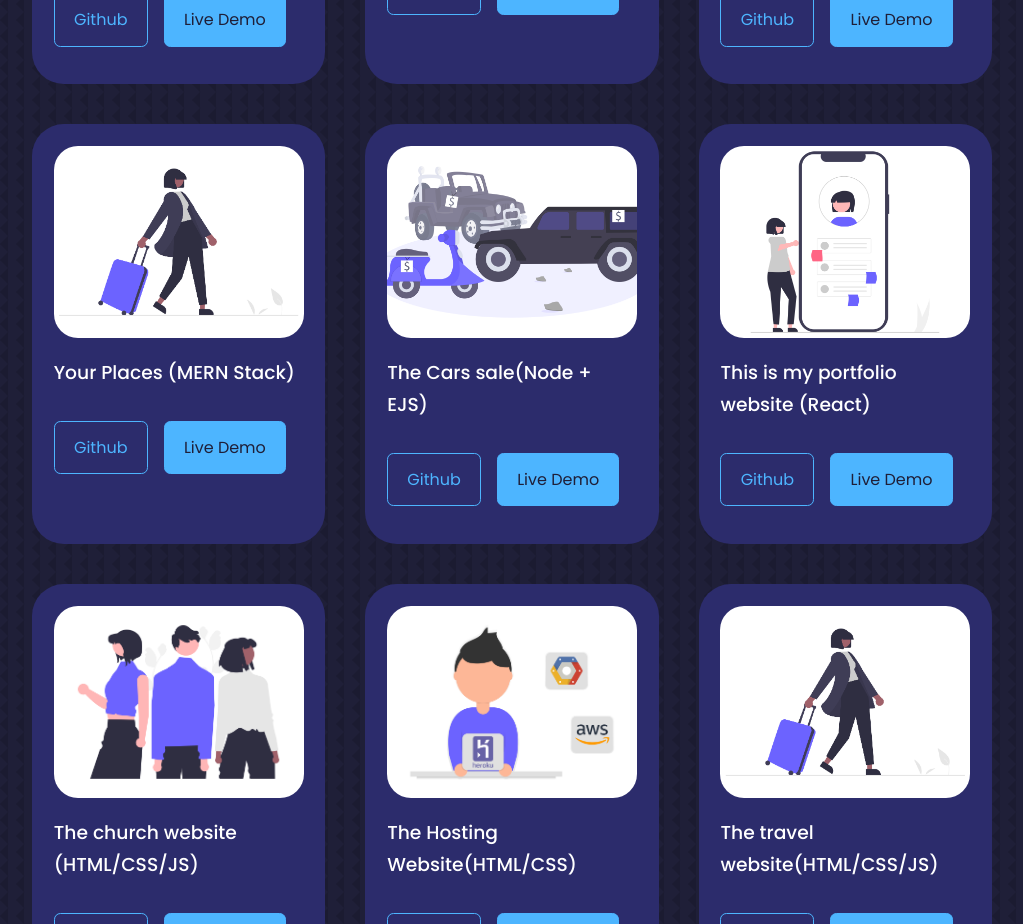
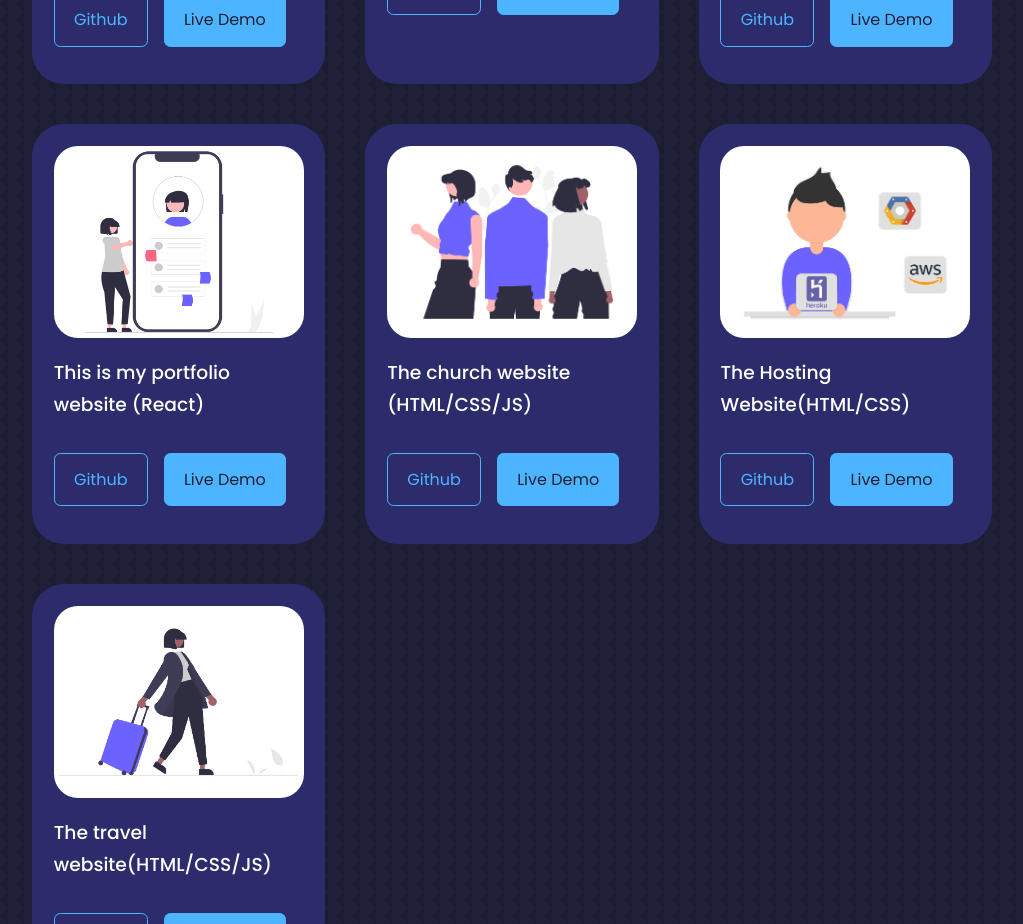
Before and after one commit to Marchelllo27/portfolio-react, a React (Create React App) app: page / in a window 1280 px wide. Shown: the part 3380-4304 px from the top of the page, without its empty margins (128-1151 px from the left). Built offline with nearby package versions, Linux system fonts and the light colour scheme.

Commit message:
cars sales and mern places were deleted from projects

```diff
--- a/src/components/portfolio/Portfolio.jsx
+++ b/src/components/portfolio/Portfolio.jsx
@@ -35,20 +35,20 @@ const data = [
     github: "https://github.com/Marchelllo27/final-project-passerelle-react",
     demo: "https://eat-smart-app.netlify.app",
   },
-  {
-    id: 4,
-    image: travel,
-    title: "Your Places (MERN Stack)",
-    github: "https://github.com/Marchelllo27/mern-guide-places",
-    demo: "https://mern-guide-frontend.web.app",
-  },
-  {
-    id: 5,
-    image: car,
-    title: "The Cars sale(Node + EJS)",
-    github: "https://github.com/Marchelllo27/ONLINE-SHOP-SHWARZ",
-    demo: "https://carsale-node-ejs.herokuapp.com/",
-  },
+  // {
+  //   id: 4,
+  //   image: travel,
+  //   title: "Your Places (MERN Stack)",
+  //   github: "https://github.com/Marchelllo27/mern-guide-places",
+  //   demo: "https://mern-guide-frontend.web.app",
+  // },
+  // {
+  //   id: 5,
+  //   image: car,
+  //   title: "The Cars sale(Node + EJS)",
+  //   github: "https://github.com/Marchelllo27/ONLINE-SHOP-SHWARZ",
+  //   demo: "https://carsale-node-ejs.herokuapp.com/",
+  // },
   {
     id: 6,
     image: portfolio,
```
